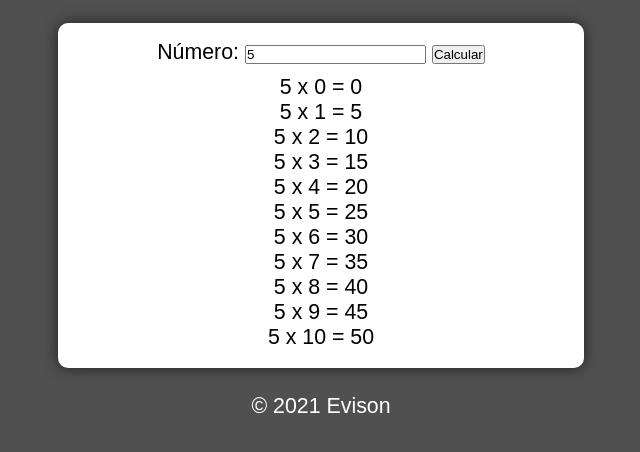
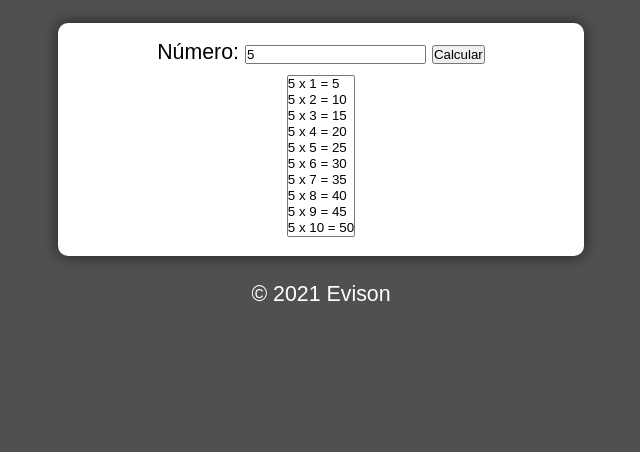
Before and after one commit to Ev1son/Javascript, a plain HTML site: page Exercícios Propostos/ex04/index.html in a window 1280 px wide. Both pictures are taken after typing "5" into the empty fields and a click on the button "Calcular". Shown: the part 52-504 px from the top of the page, without its empty margins (319-959 px from the left). Drawn offline with Linux system fonts and the light colour scheme.

Commit message:
improvement:  mudei a forma de mostrar a tabuada
Agora ao invés de inserir os resultados em um parágrafo coloquei para mostrar em um select

```diff
--- a/Anotações.txt
+++ b/Anotações.txt
@@ -23,6 +23,9 @@ Sinal de + tem a função de concatenação
 Number.parseInt() força o tipo da variável para o tipo number inteiro
 Number.parseFloat() força o tipo da variável para o tipo number float
 Number força o tipo da variável para o tipo number, onde o JavaScript
+
+Pode ser usado o atributo .valueAsNumber ao inves de somente .value ao pegar o valor do elemento, assim não é preciso usar as conversões Number nas variáveis.
+var num = numtxt.valueAsNumber
 
 String(n) e n.toString() força o tipo da variável para o tipo string
 
--- a/Exercícios Propostos/ex04/index.html
+++ b/Exercícios Propostos/ex04/index.html
@@ -18,8 +18,10 @@
             <input type="number" name="numtxt" id="numtxt">
             <input type="button" value="Calcular" onclick="calcular()">
         </div>
-        <div id='tabela'>
-            <p id='res'>Digite um número acima ...<br></p>
+        <div>
+            <select id='tabuada' size="10">
+<option>Digite um número acima para calcular ...</option>
+            </select>
         </div>
     </section>
     <footer>
--- a/Exercícios Propostos/ex04/script.js
+++ b/Exercícios Propostos/ex04/script.js
@@ -1,23 +1,20 @@
 function calcular() {
 
+    var tabuada = document.getElementById('tabuada')
     var numtxt = document.getElementById('numtxt')
-    var num = Number(numtxt.value)
+    var num = Number(numtxt.value) //conversão de string para number
+    var c = 1
 
-    if (num == '') {
+    if (numtxt.value.length == 0) {
         alert('Insira um valor para calcular!')
     } else {
-        res.innerHTML = ''
+        tabuada.innerHTML = ''
+    }
 
-        res.innerHTML += `${num} x 0 = ${num * 0} <br>`
-        res.innerHTML += `${num} x 1 = ${num * 1} <br>`
-        res.innerHTML += `${num} x 2 = ${num * 2} <br>`
-        res.innerHTML += `${num} x 3 = ${num * 3} <br>`
-        res.innerHTML += `${num} x 4 = ${num * 4} <br>`
-        res.innerHTML += `${num} x 5 = ${num * 5} <br>`
-        res.innerHTML += `${num} x 6 = ${num * 6} <br>`
-        res.innerHTML += `${num} x 7 = ${num * 7} <br>`
-        res.innerHTML += `${num} x 8 = ${num * 8} <br>`
-        res.innerHTML += `${num} x 9 = ${num * 9} <br>`
-        res.innerHTML += `${num} x 10 = ${num * 10} <br>`
+    for (c; c <= 10; c++) {
+
+        var item = document.createElement('option')
+        item.text = `${num} x ${c} = ${num * c}`
+        tabuada.appendChild(item)
     }
 }
```
